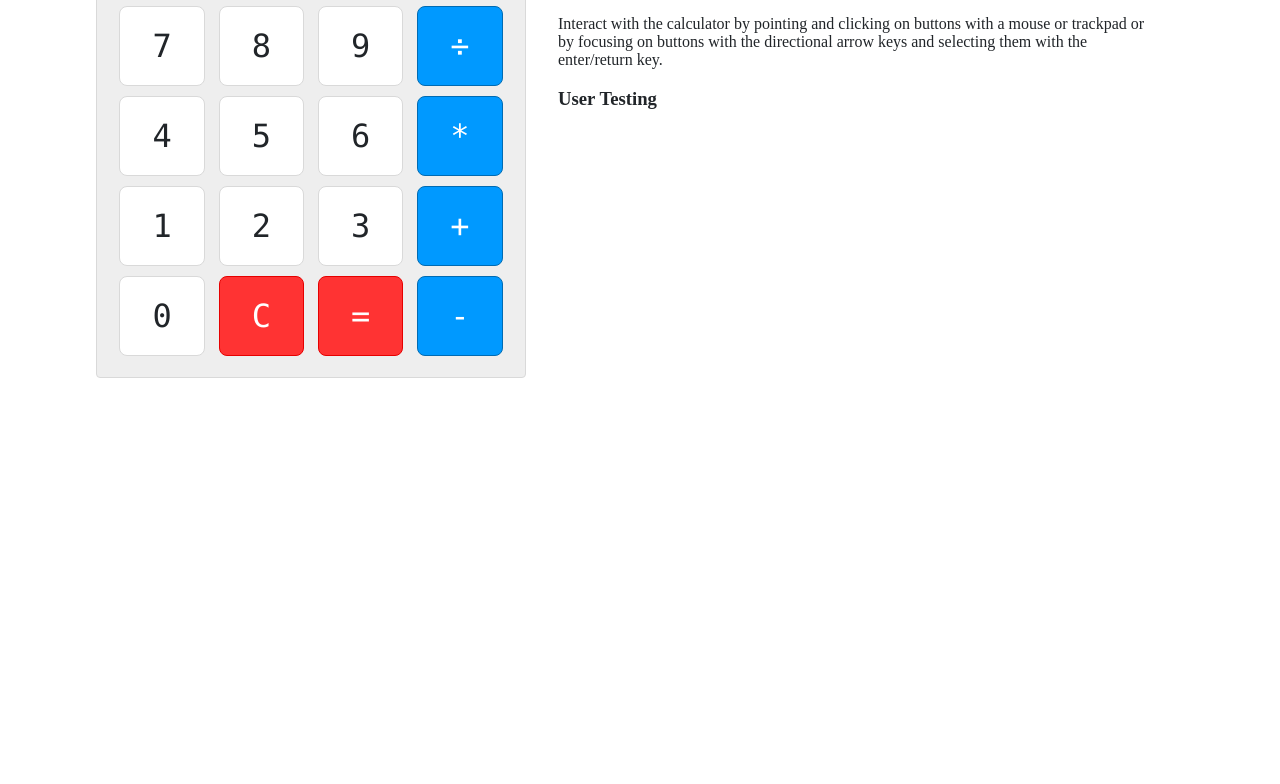
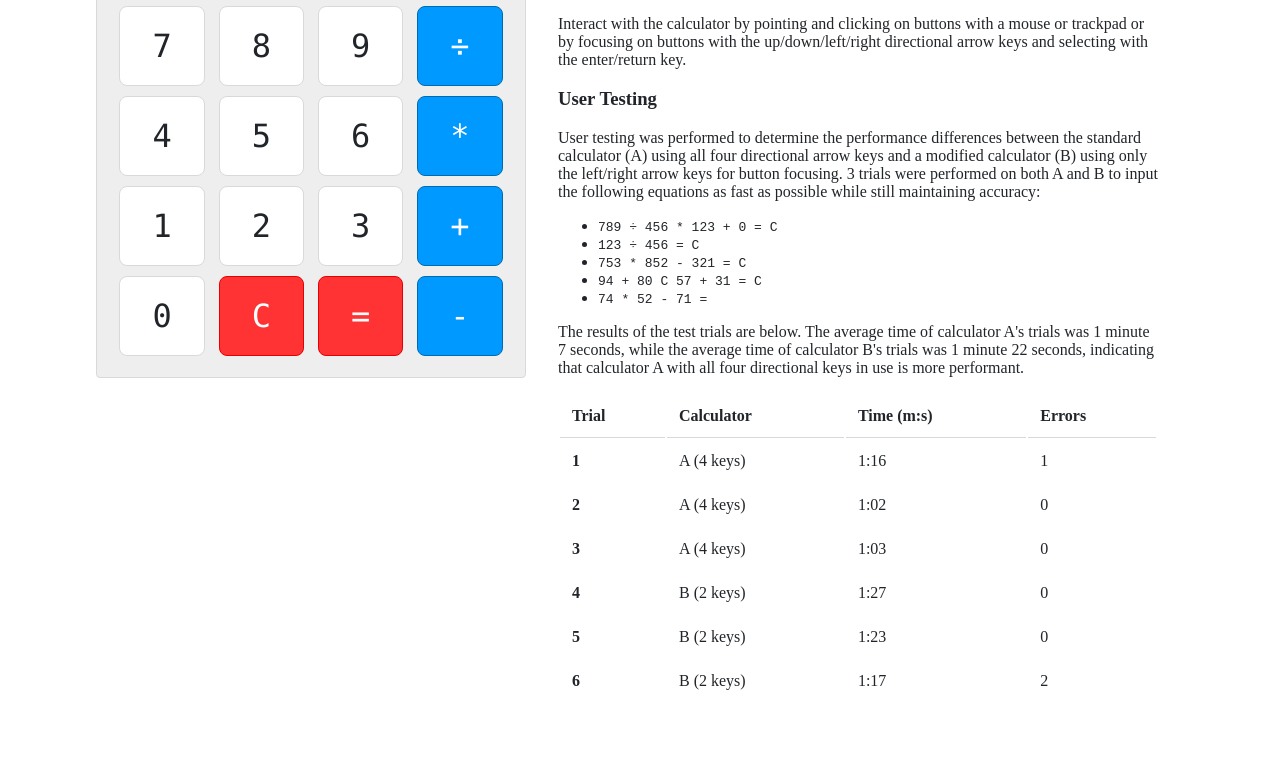
Before and after one commit to Burry/CSCI-4849-Switch-Control, a website built with webpack: page src/index.html in a window 1280 px wide. Shown: the part 175-959 px from the top of the page. Before the commit the page ends 800 px from the top, so only its background shows below. Built offline with nearby package versions, Linux system fonts and the light colour scheme.

Commit message:
Update test results

```diff
--- a/src/index.html
+++ b/src/index.html
@@ -17,6 +17,7 @@
     </head>
     <body>
         <div id="container">
+            <div id="calculator-container">
                 <div id="calculator">
                     <h1>calc U l8r</h1>
                     <form>
@@ -161,21 +162,99 @@
                         </div>
                     </form>
                 </div>
+            </div>
             <div id="comments">
                 <h2>About this app</h2>
                 <p>
-                    This simple calcalculator demonstrates built-in switch
-                    control through use of the directional arrow and
-                    enter/return keys.
+                    This simple calculator demonstrates built-in switch control
+                    through use of the directional arrow and enter/return keys.
                 </p>
                 <h3>How to Use</h3>
                 <p>
                     Interact with the calculator by pointing and clicking on
                     buttons with a mouse or trackpad or by focusing on buttons
-                    with the directional arrow keys and selecting them with the
-                    enter/return key.
+                    with the up/down/left/right directional arrow keys and
+                    selecting with the enter/return key.
                 </p>
                 <h3>User Testing</h3>
+                <p>
+                    User testing was performed to determine the performance
+                    differences between the standard calculator (A) using all
+                    four directional arrow keys and a modified calculator (B)
+                    using only the left/right arrow keys for button focusing. 3
+                    trials were performed on both A and B to input the following
+                    equations as fast as possible while still maintaining accuracy:
+                    <ul>
+                        <li>
+                            <code>789 &div; 456 * 123 + 0 = C</code>
+                        </li>
+                        <li>
+                            <code>123 &div; 456 = C</code>
+                        </li>
+                        <li>
+                            <code>753 * 852 - 321 = C</code>
+                        </li>
+                        <li>
+                            <code>94 + 80 C 57 + 31 = C</code>
+                        </li>
+                        <li>
+                            <code>74 * 52 - 71 =</code>
+                        </li>
+                    </ul>
+                    The results of the test trials are below. The average time of
+                    calculator A's trials was 1 minute 7 seconds, while the average
+                    time of calculator B's trials was 1 minute 22 seconds, indicating
+                    that calculator A with all four directional keys in use is more
+                    performant.
+                </p>
+                <table>
+                    <thead>
+                        <tr>
+                            <th>Trial</th>
+                            <th>Calculator</th>
+                            <th>Time (m:s)</th>
+                            <th>Errors</th>
+                        </tr>
+                    </thead>
+                    <tbody>
+                        <tr>
+                            <th>1</th>
+                            <td>A (4 keys)</td>
+                            <td>1:16</td>
+                            <td>1</td>
+                        </tr>
+                        <tr>
+                            <th>2</th>
+                            <td>A (4 keys)</td>
+                            <td>1:02</td>
+                            <td>0</td>
+                        </tr>
+                        <tr>
+                            <th>3</th>
+                            <td>A (4 keys)</td>
+                            <td>1:03</td>
+                            <td>0</td>
+                        </tr>
+                        <tr>
+                            <th>4</th>
+                            <td>B (2 keys)</td>
+                            <td>1:27</td>
+                            <td>0</td>
+                        </tr>
+                        <tr>
+                            <th>5</th>
+                            <td>B (2 keys)</td>
+                            <td>1:23</td>
+                            <td>0</td>
+                        </tr>
+                        <tr>
+                            <th>6</th>
+                            <td>B (2 keys)</td>
+                            <td>1:17</td>
+                            <td>2</td>
+                        </tr>
+                    </tbody>
+                </table>
             </div>
         </div>
     </body>
```
Lines whose indentation alone changed are shown as unchanged.
